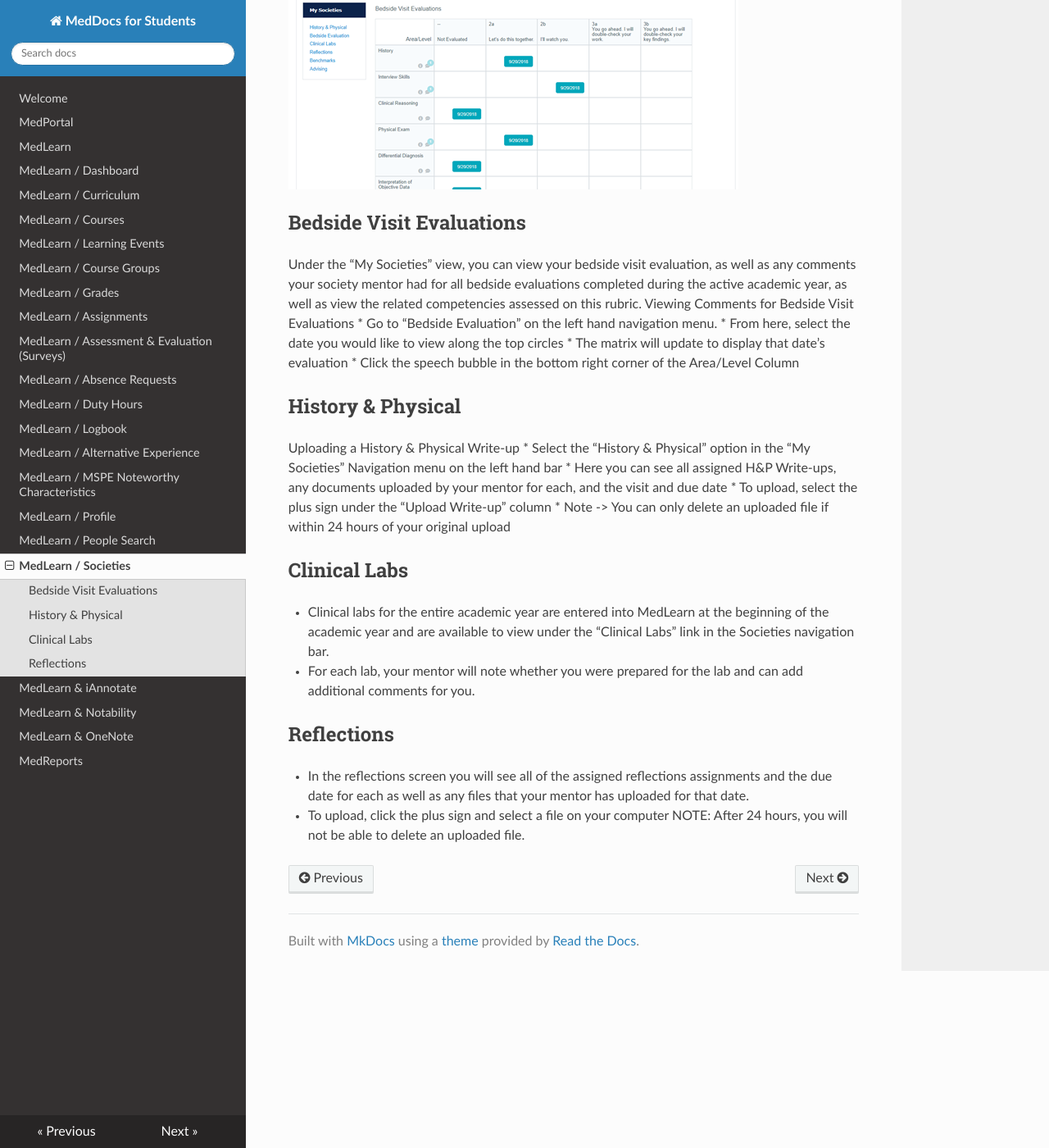
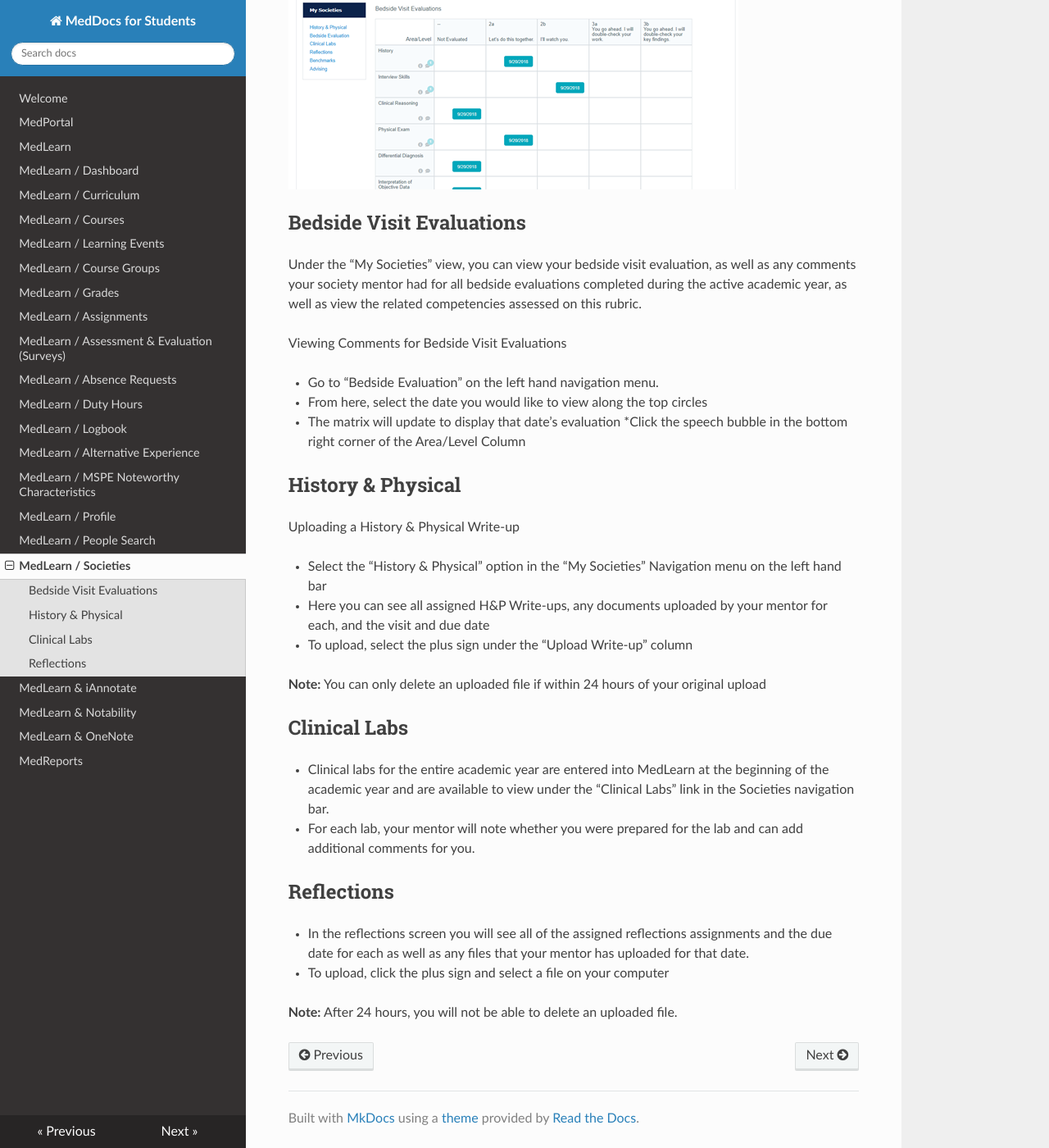
Before and after one commit to UACOMTucson/MedDocs, an MkDocs documentation site: the page built from docs/18_MedLearn_Societies.md, in a window 1280 px wide and 1400 px high, scrolled down 231 px. Shown: the whole window at 82% size. Built offline with MkDocs 1.6.1, drawn with Linux system fonts in a browser that asks for light colours; nearby versions of some CDN libraries; some of the changed lines change nothing that is shown.

Commit message:
Fixed incorrect bullet formatting on part of a page.

```diff
--- a/docs/18_MedLearn_Societies.md
+++ b/docs/18_MedLearn_Societies.md
@@ -7,27 +7,32 @@
 
 ##Bedside Visit Evaluations
 Under the “My Societies” view, you can view your bedside visit evaluation, as well as any comments your society mentor had for all bedside evaluations completed during the active academic year, as well as view the related competencies assessed on this rubric.
+
 Viewing Comments for Bedside Visit Evaluations
-*	Go to “Bedside Evaluation” on the left hand navigation menu.
-*	From here, select the date you would like to view along the top circles
-*	The matrix will update to display that date’s evaluation
-*	Click the speech bubble in the bottom right corner of the Area/Level Column
+
+* Go to “Bedside Evaluation” on the left hand navigation menu.
+* From here, select the date you would like to view along the top circles
+* The matrix will update to display that date’s evaluation
+*Click the speech bubble in the bottom right corner of the Area/Level Column
 
 
 ##History & Physical
 Uploading a History & Physical Write-up
-*	Select the “History & Physical” option in the “My Societies” Navigation menu on the left hand bar
-*	Here you can see all assigned H&P Write-ups, any documents uploaded by your mentor for each, and the 	visit and due date
-*	To upload, select the plus sign under the “Upload Write-up” column
-*	Note -> You can only delete an uploaded file if within 24 hours of your original upload
+
+* Select the “History & Physical” option in the “My Societies” Navigation menu on the left hand bar
+* Here you can see all assigned H&P Write-ups, any documents uploaded by your mentor for each, and the 	visit and due date
+* To upload, select the plus sign under the “Upload Write-up” column
+
+**Note:** You can only delete an uploaded file if within 24 hours of your original upload
 
 
 ##Clinical Labs
-*	Clinical labs for the entire academic year are entered into MedLearn at the beginning of the academic year and are available to view under the “Clinical Labs” link in the Societies navigation bar.
+* Clinical labs for the entire academic year are entered into MedLearn at the beginning of the academic year and are available to view under the “Clinical Labs” link in the Societies navigation bar.
 * For each lab, your mentor will note whether you were prepared for the lab and can add additional comments for you.
 
 
 ##Reflections
-*	In the reflections screen you will see all of the assigned reflections assignments and the due date for each as well as any files that your mentor has uploaded for that date.
-*	To upload, click the plus sign and select a file on your computer
-NOTE: After 24 hours, you will not be able to delete an uploaded file.
+* In the reflections screen you will see all of the assigned reflections assignments and the due date for each as well as any files that your mentor has uploaded for that date.
+* To upload, click the plus sign and select a file on your computer
+
+**Note:** After 24 hours, you will not be able to delete an uploaded file.
```
